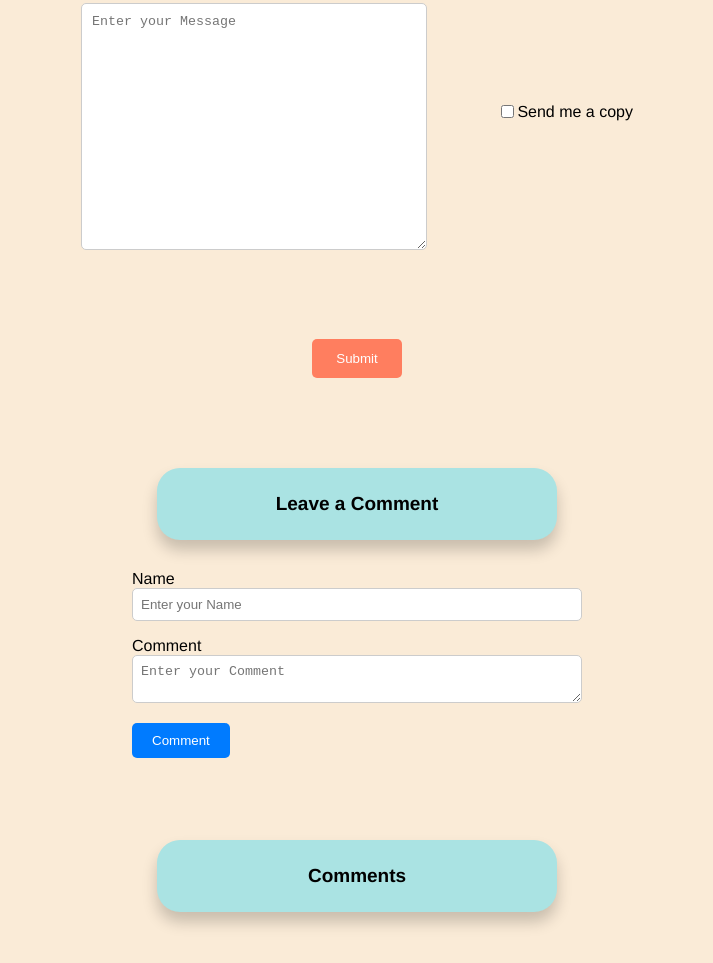
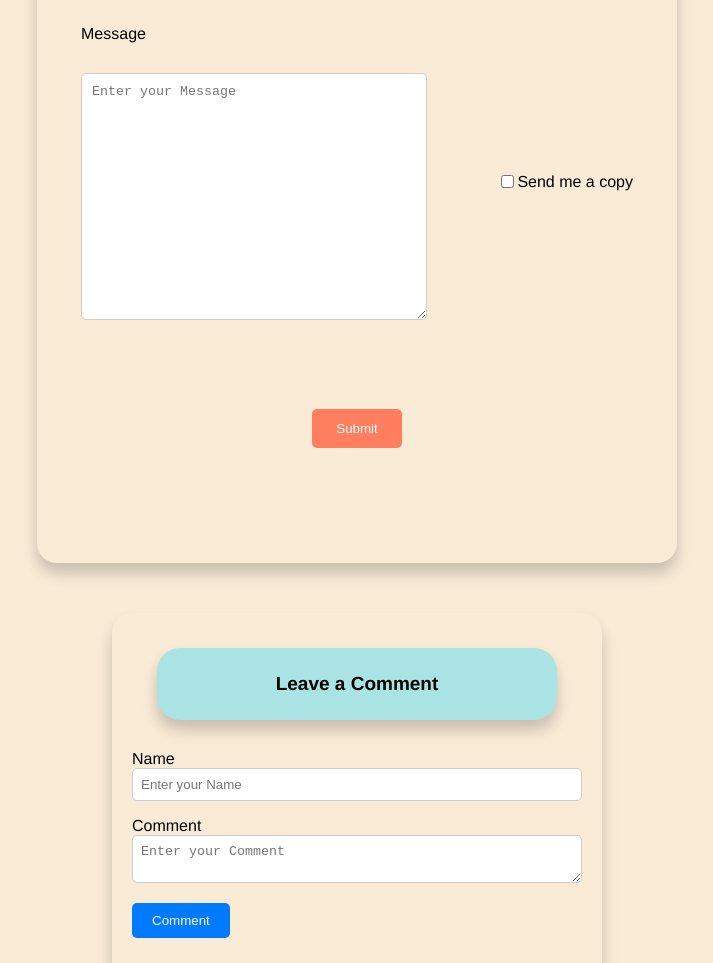
Before and after one commit to Escuro-JohnDenielL/ex9, a plain HTML site: page index.html in a window 1280 px wide. Shown: the part 2855-3818 px from the top of the page, without its empty margins (283-996 px from the left). Drawn offline with Linux system fonts and the light colour scheme.

Commit message:
add new changes

```diff
--- a/style.css
+++ b/style.css
@@ -91,7 +91,7 @@ li {
   object-fit: cover;
   border-radius: 20px;
   box-shadow: 0 10px 15px rgba(0, 0, 0, 0.2);
-  margin-bottom: 50px;
+  margin-bottom: 75px;
 }
 
 .classes-text {
@@ -112,6 +112,10 @@ li {
 .form-container {
   max-width: 600px;
   margin: 0 auto;
+  box-shadow: 0 10px 15px rgba(0, 0, 0, 0.2);
+  padding: 20px;
+  border-radius: 20px;
+  margin-bottom: 50px;
 }
 
 .form {
@@ -176,6 +180,7 @@ textarea:focus {
   border-radius: 5px;
   cursor: pointer;
   transition: background-color 0.3s ease;
+  margin-bottom: 20px;
 }
 
 .submit-container input[type="submit"]:hover {
@@ -233,6 +238,9 @@ textarea:focus {
   display: flex;
   flex-direction: column;
   align-items: center;
+  box-shadow: 0 10px 15px rgba(0, 0, 0, 0.2);
+  padding: 20px;
+  border-radius: 20px;
 }
 
 .comment-form h3 {
```
